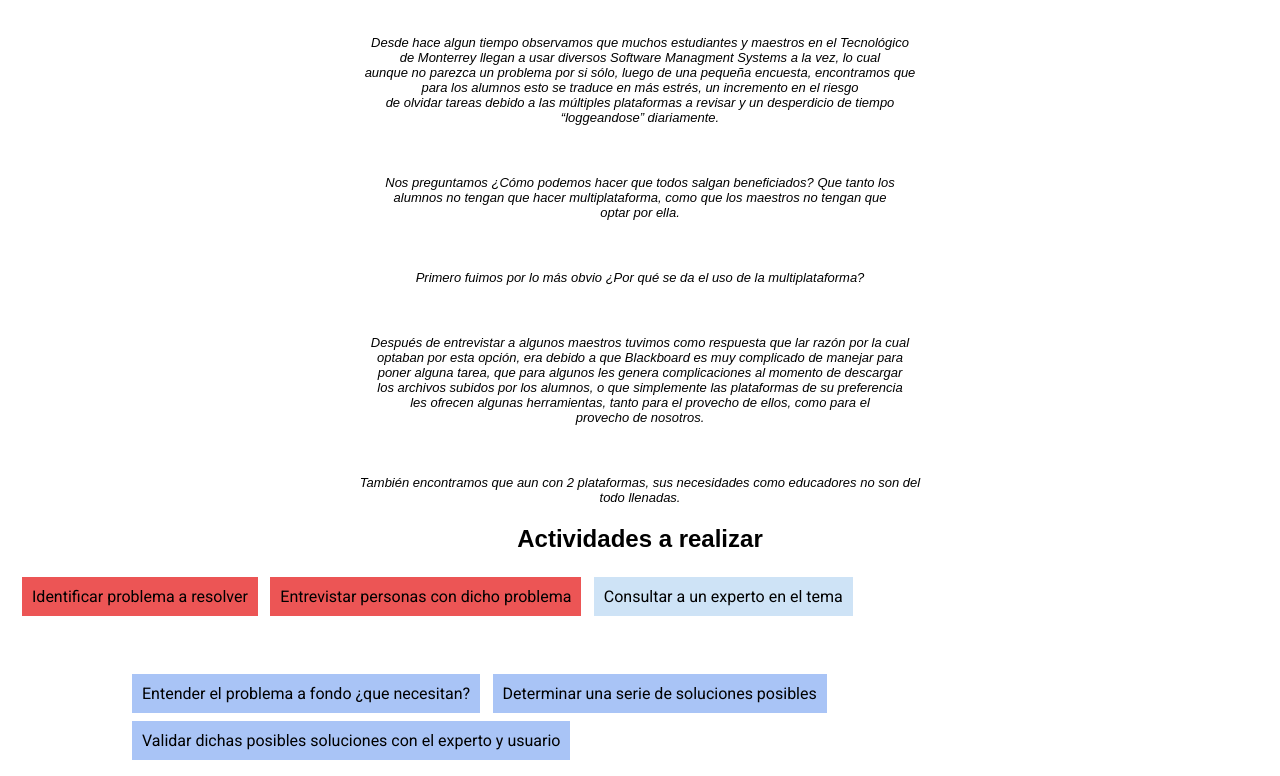
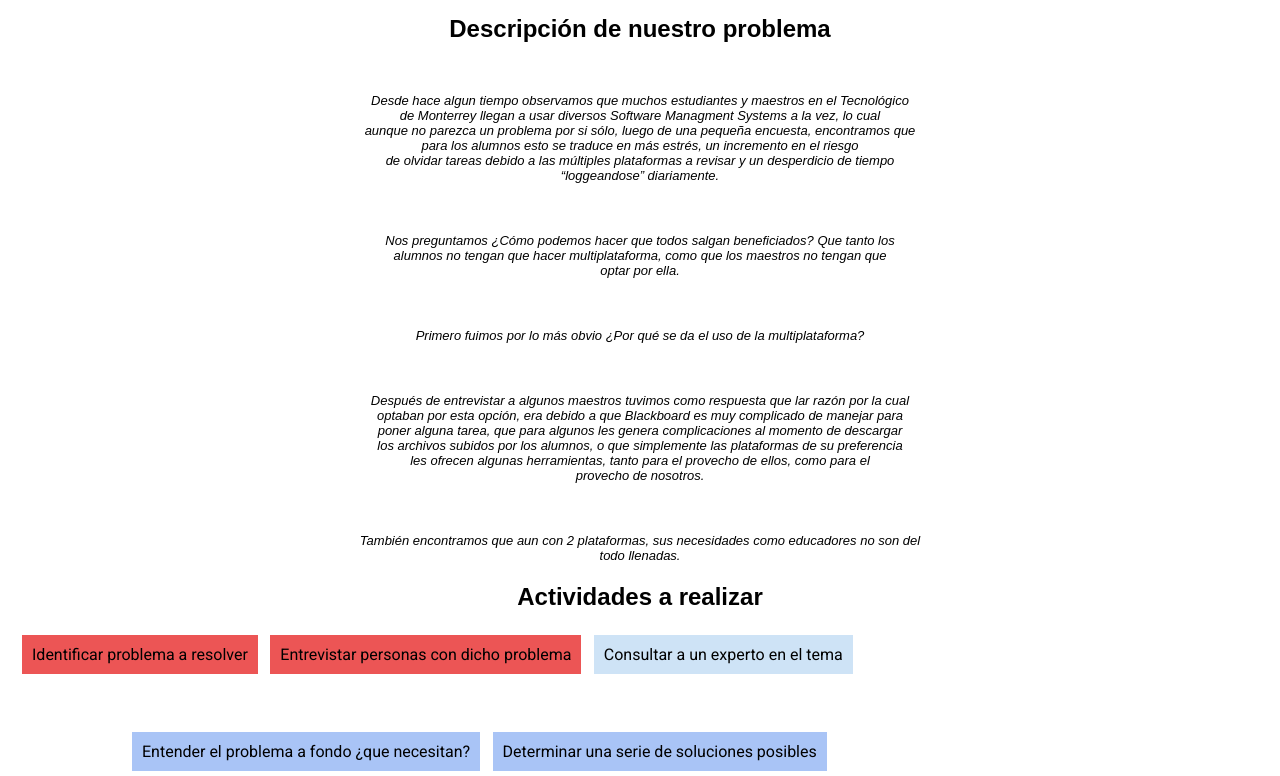
Before and after one commit to Brian-RG/TheRealGiovas.github.io, a plain HTML site: page Planeacion.html in a window 1280 px wide. Shown: the part 73-849 px from the top of the page. Drawn offline with Linux system fonts and the light colour scheme; a web font is replaced by a local one.

Commit message:
Update Planeacion.html

```diff
--- a/Planeacion.html
+++ b/Planeacion.html
@@ -9,6 +9,7 @@
   <h1>The Whiteboard Proyect</h1>
 
 <section id="Description">
+  <h2>Descripción de nuestro problema</h2>
   <i>
 <p>Desde hace algun tiempo observamos que muchos estudiantes y maestros en el Tecnológico <br>de Monterrey llegan a usar diversos Software Managment Systems a la vez, lo cual <br>aunque no parezca un problema por si sólo, luego de una pequeña encuesta, encontramos que <br> para los alumnos esto se traduce en más estrés, un incremento en el riesgo <br>de olvidar tareas debido a las múltiples plataformas a revisar y un desperdicio de tiempo <br> “loggeandose” diariamente.</p>
 <p>Nos preguntamos ¿Cómo podemos hacer que todos salgan beneficiados? Que tanto los <br>alumnos no tengan que hacer multiplataforma, como que los maestros no tengan que <br>optar por ella.</p>
```
